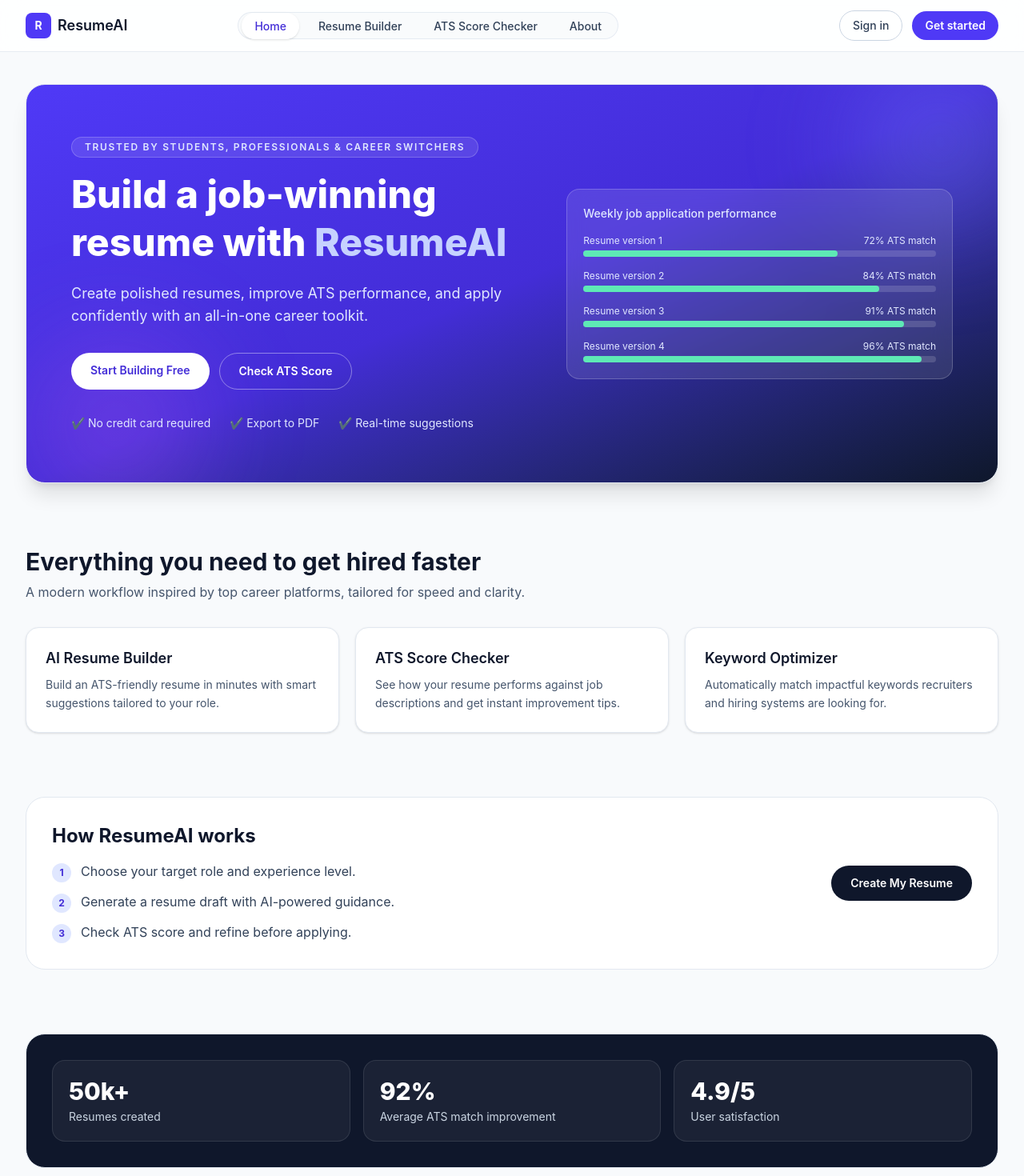
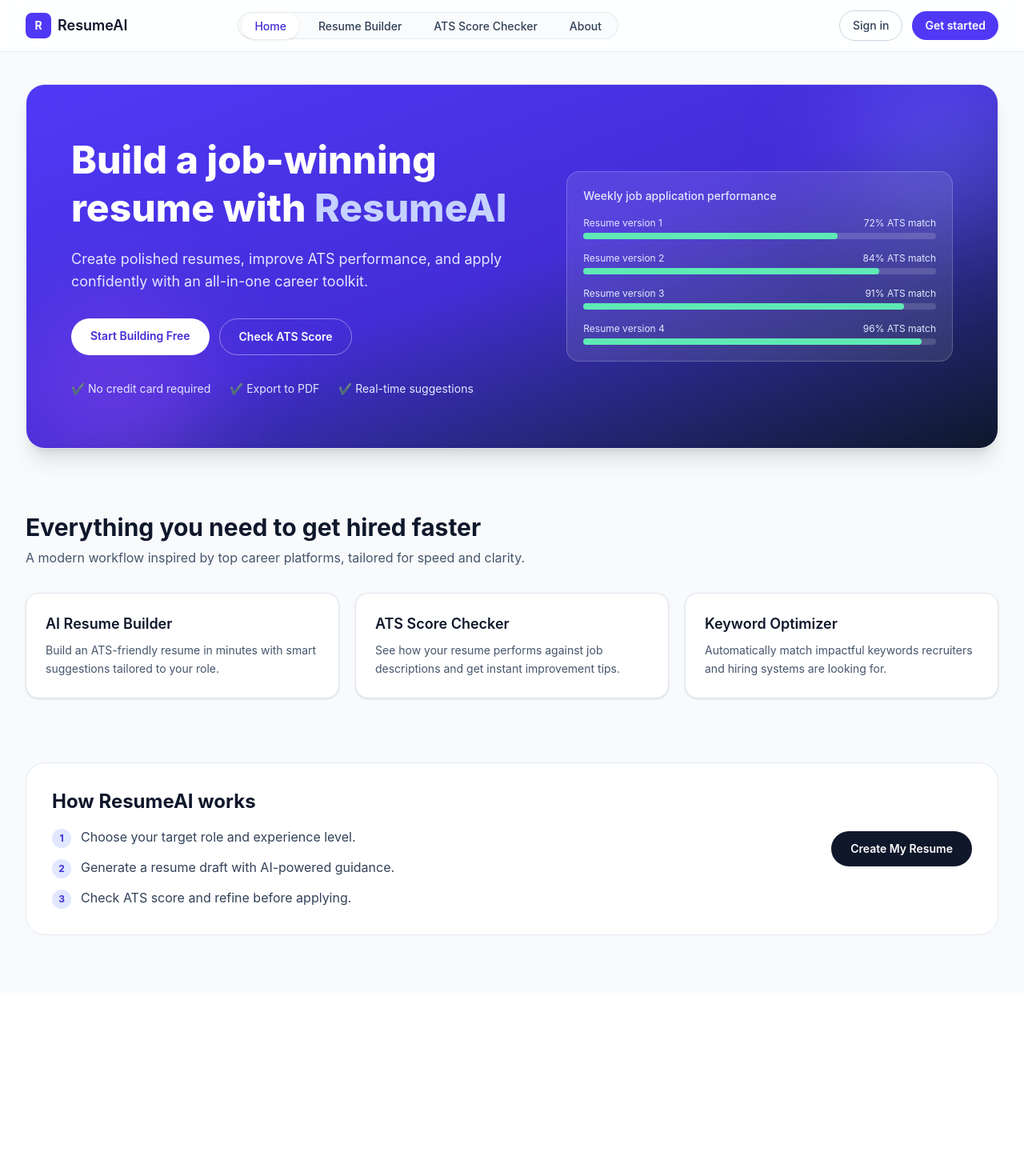
Before and after one commit to ap165/resumeAI, a React app: page / in a window 1280 px wide. Shown: the top 1470 px of the page at 80% size. After the commit the page ends 1241 px from the top, so only its background shows below. Built offline with nearby package versions, Linux system fonts and the light colour scheme; the HTML template or start-up script is replaced by a standard one.

Commit message:
Home page Updated

```diff
--- a/src/features/resume/Home.jsx
+++ b/src/features/resume/Home.jsx
@@ -21,11 +21,6 @@ const steps = [
   "Check ATS score and refine before applying.",
 ];
 
-const stats = [
-  { value: "50k+", label: "Resumes created" },
-  { value: "92%", label: "Average ATS match improvement" },
-  { value: "4.9/5", label: "User satisfaction" },
-];
 
 const Home = () => {
   return (
@@ -36,9 +31,6 @@ const Home = () => {
 
         <div className="relative grid gap-10 lg:grid-cols-[1.2fr_1fr] lg:items-center">
           <div>
-            <p className="mb-4 inline-flex rounded-full border border-white/20 bg-white/10 px-4 py-1 text-xs font-semibold uppercase tracking-[0.14em] text-indigo-100">
-              Trusted by students, professionals & career switchers
-            </p>
             <h1 className="text-4xl font-extrabold leading-tight sm:text-5xl">
               Build a job-winning resume with <span className="text-indigo-200">ResumeAI</span>
             </h1>
@@ -130,15 +122,6 @@ const Home = () => {
           Create My Resume
         </Link>
       </section>
-
-      <section className="grid gap-4 rounded-3xl border border-slate-200 bg-slate-900 p-8 text-white sm:grid-cols-3">
-        {stats.map((stat) => (
-          <div key={stat.label} className="rounded-2xl border border-white/10 bg-white/5 p-5">
-            <p className="text-3xl font-extrabold">{stat.value}</p>
-            <p className="mt-1 text-sm text-slate-300">{stat.label}</p>
-          </div>
-        ))}
-      </section>
     </div>
   );
 };
```
